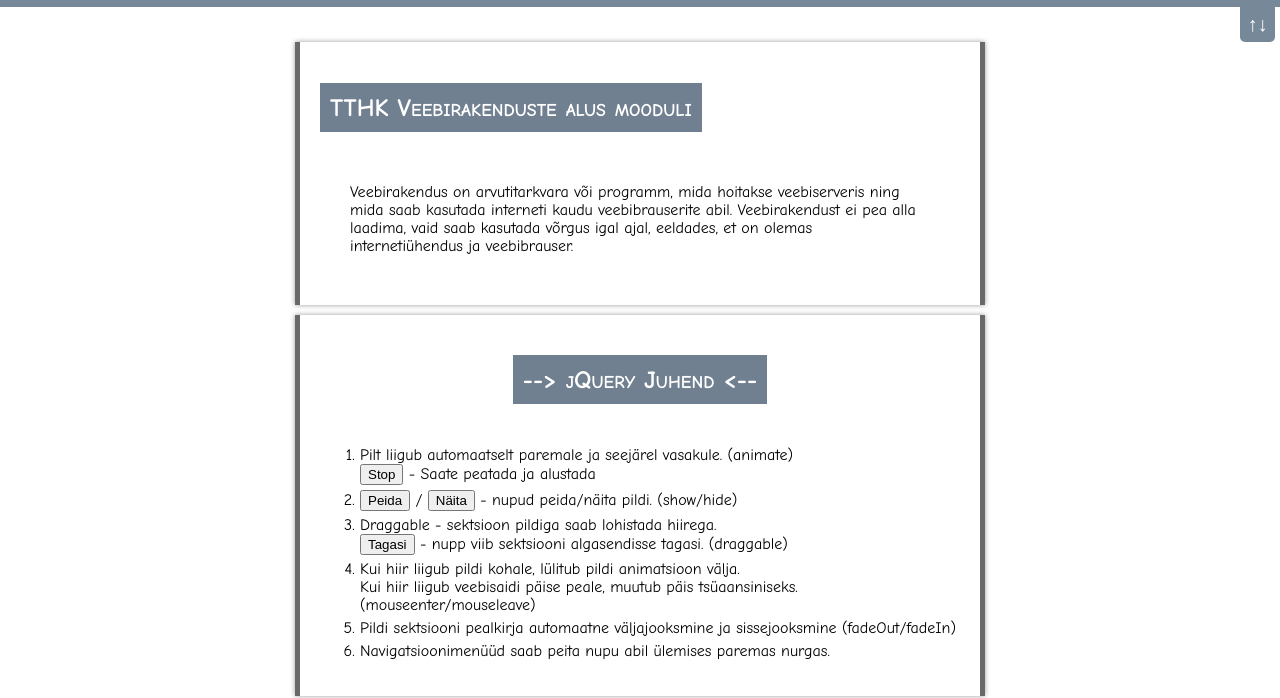
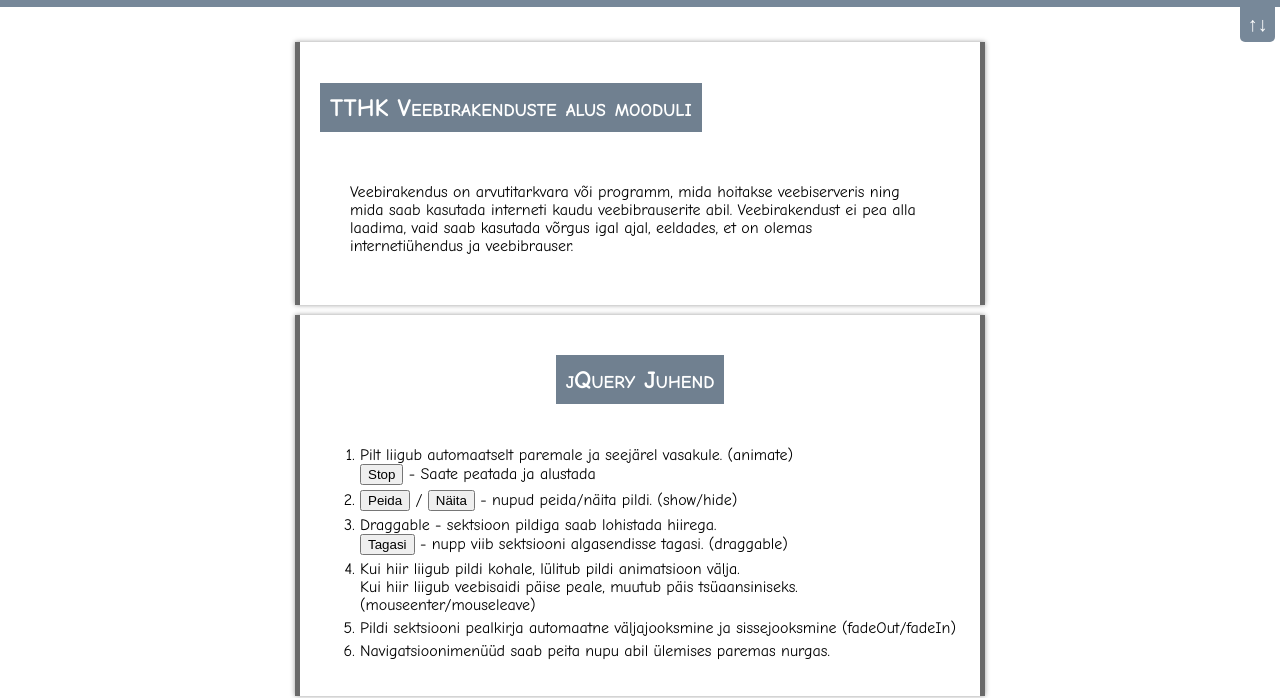
Before and after one commit to nikita-lit/WebHomePage, a plain HTML site: page index.html in a window 1280 px wide. Shown: the part 127-825 px from the top of the page. Drawn offline with nearby package versions, Linux system fonts and the light colour scheme.

Commit message:
Add files via upload

```diff
--- a/index.html
+++ b/index.html
@@ -49,7 +49,7 @@
             </div>
         </section>
         <section class="part2" style="gap: 5px">
-            <h2>--> jQuery Juhend <--</h2>
+            <h2>jQuery Juhend</h2>
             <ol style="gap: 5px; display: flex; flex-direction: column">
                 <li style="color: black">
                     Pilt liigub automaatselt paremale ja seejärel vasakule. (animate)
```
